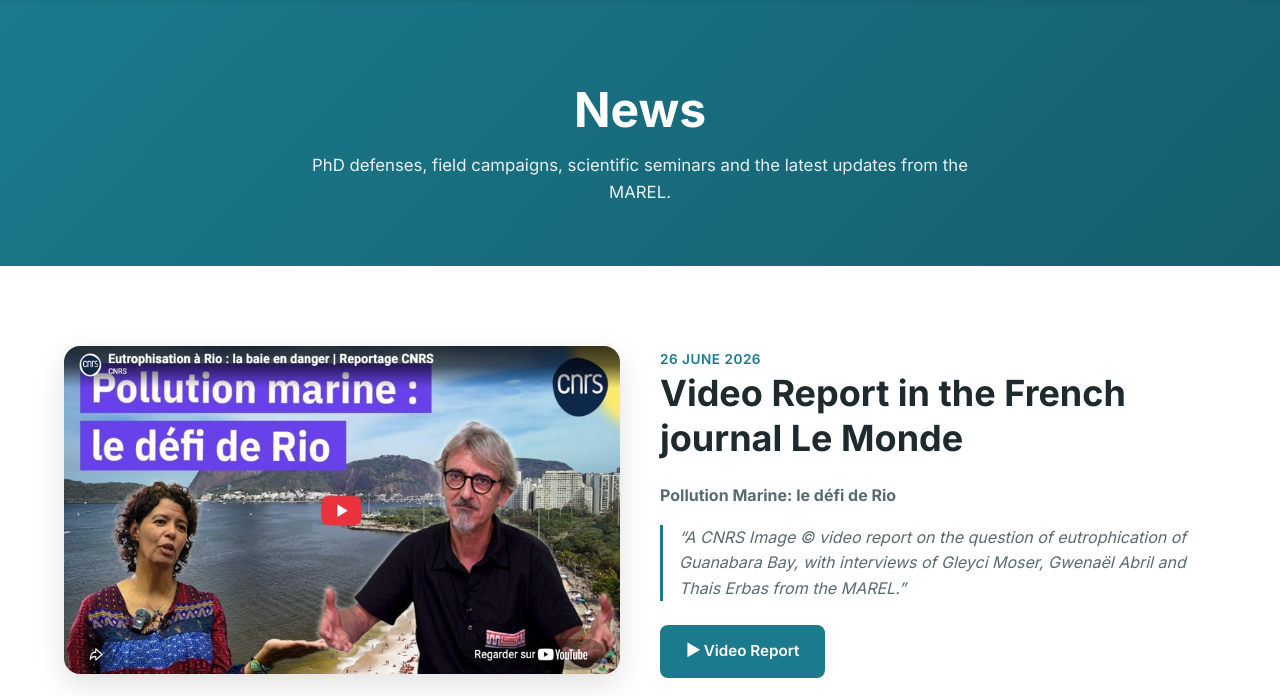
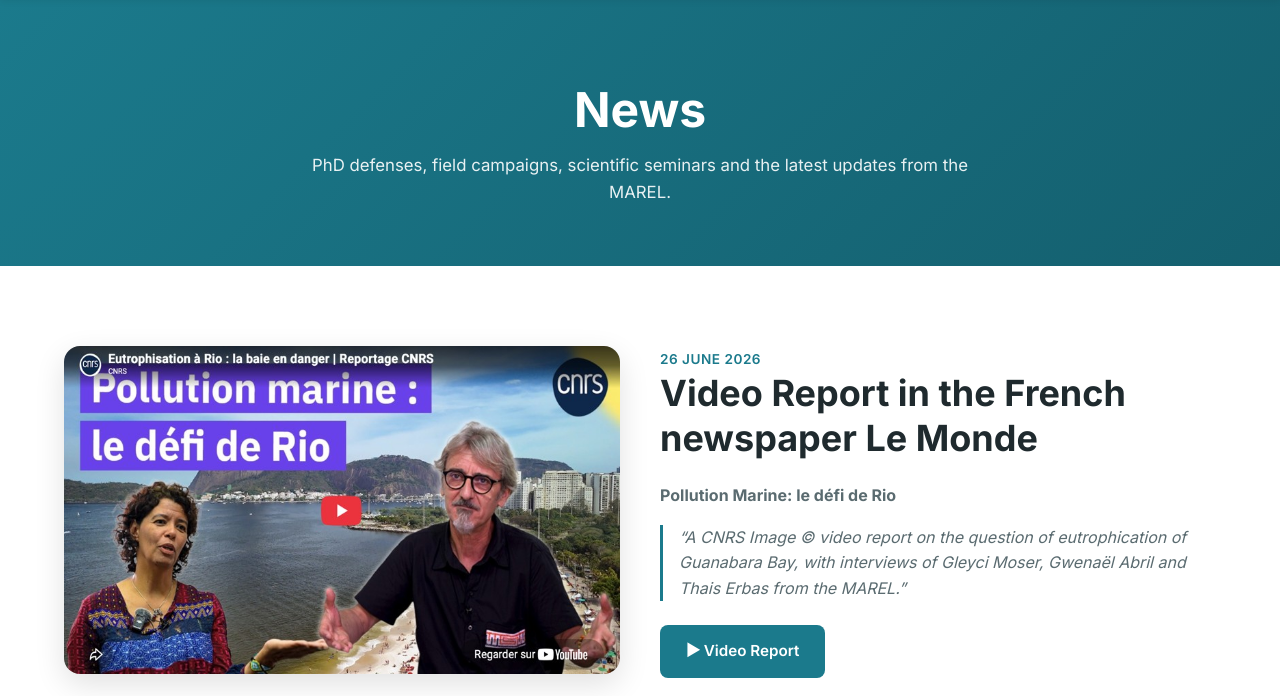
Before and after one commit to irlmarel/marel.site, a plain HTML site: page news.html in a window 1280 px wide. Shown: the part 104-800 px from the top of the page. Drawn offline with Linux system fonts and the light colour scheme.

Commit message:
Update news.html
troca de texto newspaper

```diff
--- a/news.html
+++ b/news.html
@@ -75,7 +75,7 @@
 
         <div>
           <span class="card__meta">26 June 2026</span>
-          <h2>Video Report in the French journal Le Monde</h2>
+          <h2>Video Report in the French newspaper Le Monde</h2>
           <p>
             <strong>Pollution Marine: le défi de Rio</strong>
           </p>
```
